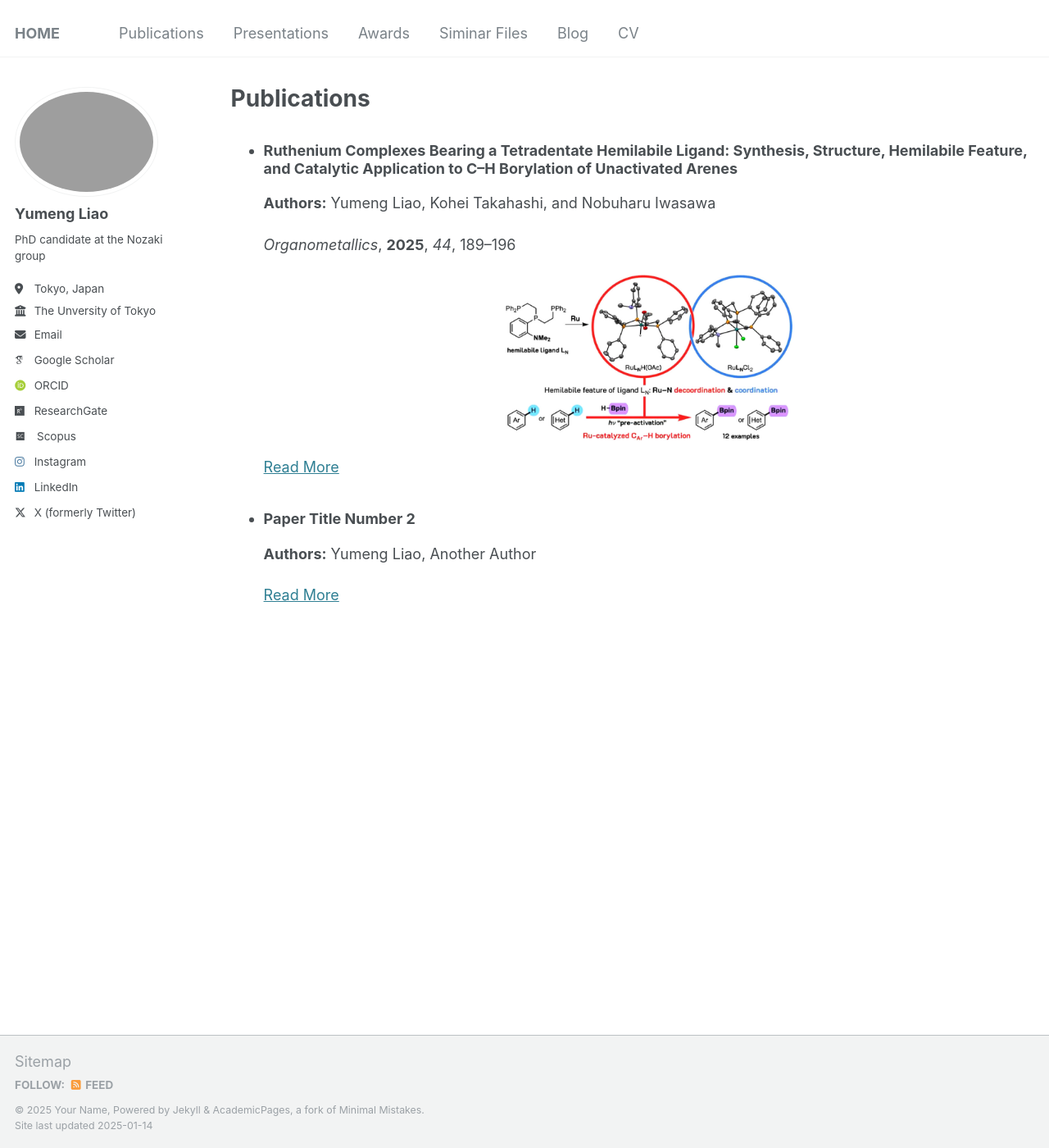
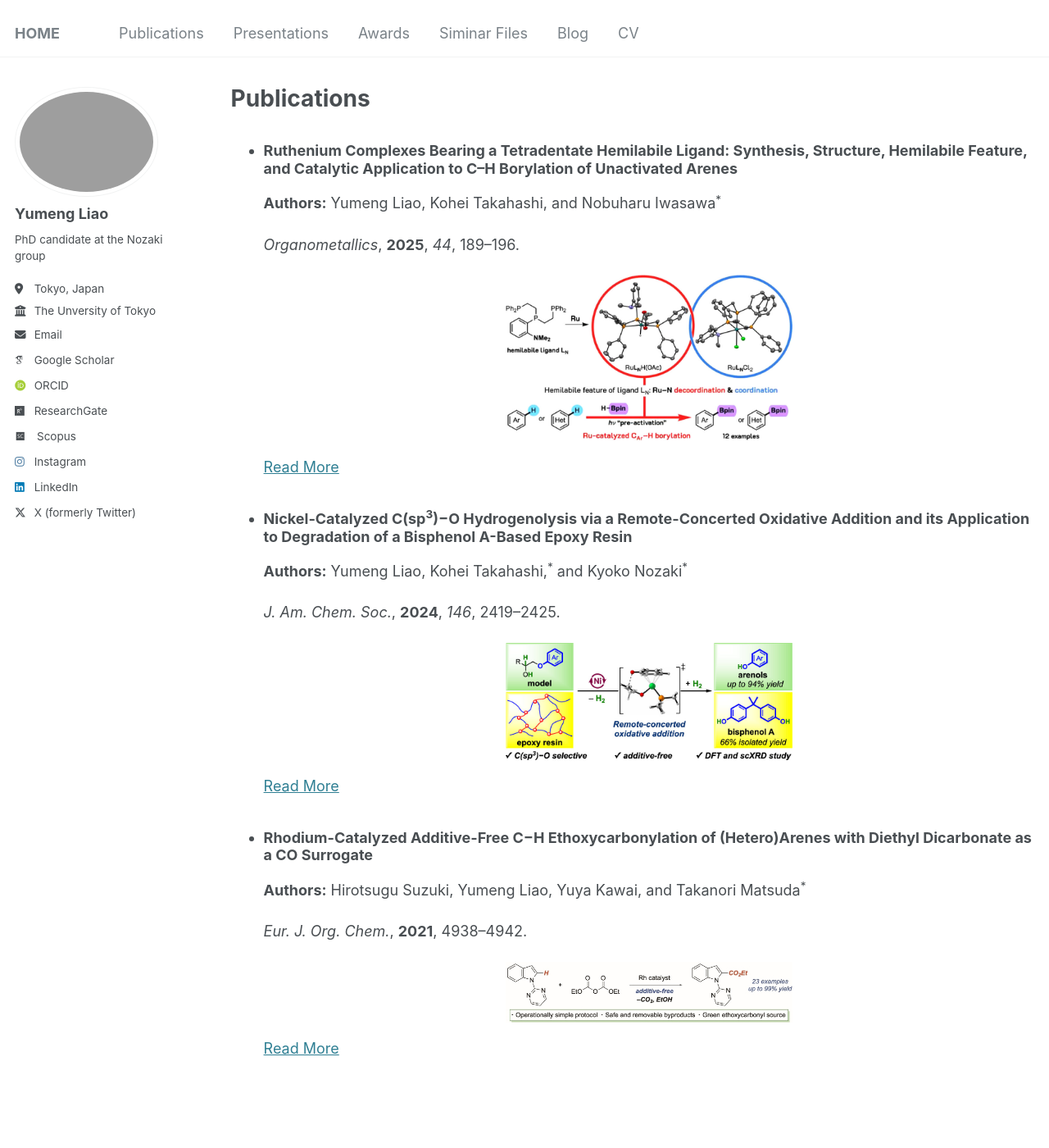
Before and after one commit to liaoym0610/academic, a Jekyll site: the page built from _pages/publications.html, in a window 1280 px wide and 1400 px high. Shown: the whole window at 82% size. Built offline with Jekyll 4.4.1, drawn with Linux system fonts in a browser that asks for light colours; some web fonts are replaced.

Commit message:
Update publications.yml

```diff
--- a/_data/publications.yml
+++ b/_data/publications.yml
@@ -1,11 +1,17 @@
 - title: "Ruthenium Complexes Bearing a Tetradentate Hemilabile Ligand: Synthesis, Structure, Hemilabile Feature, and Catalytic Application to C–H Borylation of Unactivated Arenes"
-  authors: "Yumeng Liao, Kohei Takahashi, and Nobuharu Iwasawa"
-  description: "<i>Organometallics</i>, <strong>2025</strong>, <i>44</i>, 189–196"
-  link: "https://doi.org/10.1021/acs.organomet.4c00424."
+  authors: "Yumeng Liao, Kohei Takahashi, and Nobuharu Iwasawa<sup>*</sup>"
+  description: "<i>Organometallics</i>, <strong>2025</strong>, <i>44</i>, 189–196."
+  link: "https://doi.org/10.1021/acs.organomet.4c00424"
   image: "https://liaoym0610.github.io/academic/images/images_large_om4c00424_0011.jpeg"
 
-- title: "Paper Title Number 2"
-  date: "2012-05-15"
-  venue: "Journal of Catalysis"
-  authors: "Yumeng Liao, Another Author"
-  link: "/publication/2012-05-15-paper-title-number-2"
+- title: "Nickel-Catalyzed C(sp<sup>3</sup>)−O Hydrogenolysis via a Remote-Concerted Oxidative Addition and its Application to Degradation of a Bisphenol A-Based Epoxy Resin"
+  authors: "Yumeng Liao, Kohei Takahashi,<sup>*</sup> and Kyoko Nozaki<sup>*</sup>"
+  description: "<i>J. Am. Chem. Soc.</i>, <strong>2024</strong>, <i>146</i>, 2419–2425."
+  link: "https://doi.org/10.1021/jacs.3c09061"
+  image: "https://liaoym0610.github.io/academic/images/images_large_ja3c09061_0011.jpeg"
+
+- title: "Rhodium-Catalyzed Additive-Free C−H Ethoxycarbonylation of (Hetero)Arenes with Diethyl Dicarbonate as a CO Surrogate"
+  authors: "Hirotsugu Suzuki, Yumeng Liao, Yuya Kawai, and Takanori Matsuda<sup>*</sup>"
+  description: "<i>Eur. J. Org. Chem.</i>, <strong>2021</strong>, 4938–4942."
+  link: "https://doi.org/10.1002/ejoc.202100956"
+  image: "https://liaoym0610.github.io/academic/images/ejoc202100956-toc-0001-m.jpg"
```
